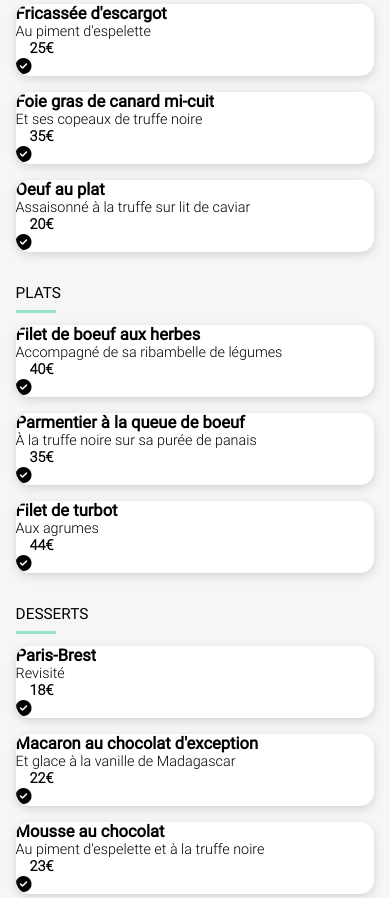
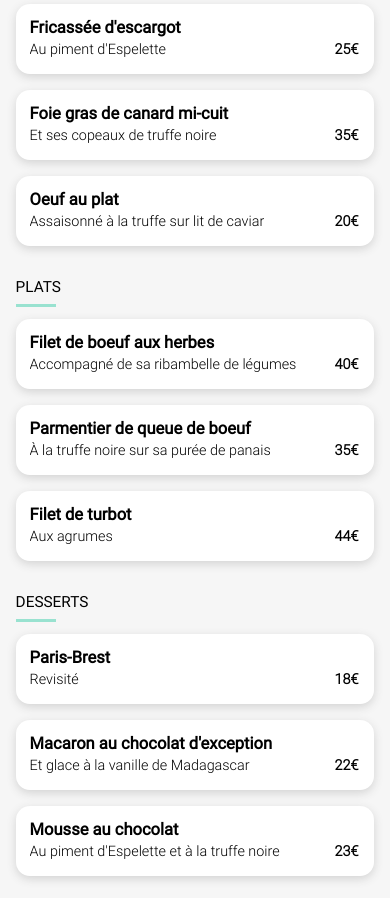
Before and after one commit to yann-lcrx/YannickLacroix_3_08032021, a website: page la-palette-du-gout.html in a window 390 px wide. Shown: the part 414-1312 px from the top of the page. Drawn offline with Linux system fonts and the light colour scheme; a web font is replaced by a local one.

Commit message:
Refonte HTML menus, coche, coeurs responsives

```diff
--- a/components/_hearts.scss
+++ b/components/_hearts.scss
@@ -1,13 +1,19 @@
 $hrt-size:24px;
+/*for wider resolutions*/
+$hrt-size-lrg: $hrt-size+3px;
 $hrt-fill-dur:350ms;
 
 .heart{
-    height: $hrt-size;
+    height: 1px + $hrt-size;
     align-self: center;
     font-size:$hrt-size;
     overflow: hidden;
     position:relative;
     z-index: 4;
+    @include wider-screens{
+        height: 1px + $hrt-size-lrg;
+        font-size: $hrt-size-lrg;
+    }
     i{
         display: inline-block;
         position: relative;
@@ -17,6 +23,10 @@ $hrt-fill-dur:350ms;
         z-index: 3;
         color: black;
         opacity: 1;
+        @include wider-screens{
+            left:33px;
+        }
+
         &--full{
         background: -webkit-linear-gradient(90deg, $col-secondary, $col-primary 90%);
         -webkit-background-clip: text;
--- a/la-palette-du-gout.html
+++ b/la-palette-du-gout.html
@@ -14,7 +14,9 @@
             <div>
                 <p><img src="images/logo/ohmyfood@2x.svg" alt="logo ohmyfood"></p>
             </div>
+            <a href='index.html'>
                 <i class="fas fa-arrow-left"></i>
+            </a>
         </header>
         <section class="menu">
             <img src="images/restaurants/jay-wennington-N_Y88TWmGwA-unsplash.jpg" alt="Photo de restaurant">
@@ -30,44 +32,44 @@
                     <h2>Entrées</h2>
                     <div></div>
                     <div class="menu__section">
-                        <div class="menu__box menu__box--1">
-                            <a href='#'>
+                        <a href='#' class="menu__box menu__box--1">
+                            <div class="menu__meal">
                                 <p><strong>Fricassée d'escargot</strong></p>
-                                <div>
-                                    <p>Au piment d'espelette</p>
-                                    <p class="menu__price">25€</p>
+                                <div class="menu__meal__info">
+                                    <p>Au piment d'Espelette</p>
+                                    <p>25€</p>
                                 </div>
-                                <div>
-                                    <i class="fas fa-check-circle"></i>
+                            </div>
+                            <div class="check">
+                                <i class="fas fa-check-circle check__circle"></i>
                             </div>
                         </a>
+
+                        <a href='#' class="menu__box menu__box--2">
+                            <div class="menu__meal">
+                                <p><strong>Foie gras de canard mi-cuit</strong></p>
+                                <div class="menu__meal__info">
+                                    <p>Et ses copeaux de truffe noire</p>
+                                    <p>35€</p>
                                 </div>
-
-                        <div class="menu__box menu__box--2">
-                            <a href='#'>
-                                <p><strong>Foie gras de canard mi-cuit</strong></p>
-                                <div>
-                                    <p>Et ses copeaux de truffe noire</p>
-                                    <p class="menu__price">35€</p>
                             </div>
-                                <div>
-                                    <i class="fas fa-check-circle"></i>
+                            <div class="check">
+                                <i class="fas fa-check-circle check__circle"></i>
                             </div>
                         </a>
+
+                        <a href='#' class="menu__box menu__box--3">
+                            <div class="menu__meal">
+                                <p><strong>Oeuf au plat</strong></p>
+                                <div class="menu__meal__info">
+                                    <p>Assaisonné à la truffe sur lit de caviar</p>
+                                    <p>20€</p>
                                 </div>
-
-                        <div class="menu__box menu__box--3">
-                            <a href='#'>
-                                <p><strong>Oeuf au plat</strong></p>
-                                <div>
-                                    <p>Assaisonné à la truffe sur lit de caviar</p>
-                                    <p class="menu__price">20€</p>
                             </div>
-                                <div>
-                                    <i class="fas fa-check-circle"></i>
+                            <div class="check">
+                                <i class="fas fa-check-circle check__circle"></i>
                             </div>
                         </a>
-                        </div>
                     </div>
                 </section>
 
@@ -75,42 +77,42 @@
                     <h2>Plats</h2>
                     <div></div>
                     <div class="menu__section">
-                        <div class="menu__box menu__box--4">
-                            <a href='#'>
+                        <a href='#' class="menu__box menu__box--4">
+                            <div class="menu__meal">
                                 <p><strong>Filet de boeuf aux herbes</strong></p>
-                                <div>
+                                <div class="menu__meal__info">
                                     <p>Accompagné de sa ribambelle de légumes</p>
-                                    <p class="menu__price">40€</p>
+                                    <p>40€</p>
                                 </div>
-                                <div>
-                                    <i class="fas fa-check-circle"></i>
+                            </div>
+                            <div class="check">
+                                <i class="fas fa-check-circle check__circle"></i>
                             </div>
                         </a>
+                        <a href='#' class="menu__box menu__box--5">
+                            <div class="menu__meal">
+                                <p><strong>Parmentier de queue de boeuf</strong></p>
+                                <div class="menu__meal__info">
+                                    <p>À la truffe noire sur sa purée de panais</p>
+                                    <p>35€</p>
                                 </div>
-                        <div class="menu__box menu__box--5">
-                            <a href='#'>
-                                <p><strong>Parmentier à la queue de boeuf</strong></p>
-                                <div>
-                                    <p>À la truffe noire sur sa purée de panais</p>
-                                    <p class="menu__price">35€</p>
                             </div>
-                                <div>
-                                    <i class="fas fa-check-circle"></i>
+                            <div class="check">
+                                <i class="fas fa-check-circle check__circle"></i>
                             </div>
                         </a>
+                        <a href='#' class="menu__box menu__box--6">
+                            <div class="menu__meal">
+                                <p><strong>Filet de turbot</strong></p>
+                                <div class="menu__meal__info">
+                                    <p>Aux agrumes</p>
+                                    <p>44€</p>
                                 </div>
-                        <div class="menu__box menu__box--6">
-                            <a href='#'>
-                                <p><strong>Filet de turbot</strong></p>
-                                <div>
-                                    <p>Aux agrumes</p>
-                                    <p class="menu__price">44€</p>
                             </div>
-                                <div>
-                                    <i class="fas fa-check-circle"></i>
+                            <div class="check">
+                                <i class="fas fa-check-circle check__circle"></i>
                             </div>
                         </a>
-                        </div>
                     </div>
                 </section>
 
@@ -118,41 +120,42 @@
                     <h2>Desserts</h2>
                     <div></div>
                     <div class="menu__section">
-                        <div class="menu__box menu__box--7">
-                            <a href='#'>
+                        <a href='#' class="menu__box menu__box--7">
+                            <div class="menu__meal">
                                 <p><strong>Paris-Brest</strong></p>
-                                <div>
+                                <div class="menu__meal__info">
                                     <p>Revisité</p>
-                                    <p class="menu__price">18€</p>
+                                    <p>18€</p>
                                 </div>
-                                <div>
-                                    <i class="fas fa-check-circle"></i>
+                            </div>
+                            <div class="check">
+                                <i class="fas fa-check-circle check__circle"></i>
                             </div>
                         </a>
-                        </div>
-                        <div class="menu__box menu__box--8">
-                            <a href='#'>
-                                <p><strong>Macaron au chocolat d'exception</strong></p>
-                                <div>
+                        <a href='#' class="menu__box menu__box--8">
+                            <div class="menu__meal">
+                                <p><strong>Macaron au chocolat d'exception </strong></p>
+                                <div class="menu__meal__info">
                                     <p>Et glace à la vanille de Madagascar</p>
-                                    <p class="menu__price">22€</p>
-                                </div>
-                                <div>
-                                    <i class="fas fa-check-circle"></i>
+                                    <p>22€</p>
                                 </div>
                             </div>
-                        <div class="menu__box menu__box--9">
-                            <a href='#'>
-                                <p><strong>Mousse au chocolat</strong></p>
-                                <div>
-                                    <p>Au piment d'espelette et à la truffe noire</p>
-                                    <p class="menu__price">23€</p>
-                                </div>
-                                <div>
-                                    <i class="fas fa-check-circle"></i>
+                            <div class="check">
+                                <i class="fas fa-check-circle check__circle"></i>
                             </div>
                         </a>
+                        <a href='#' class="menu__box menu__box--9">
+                            <div class="menu__meal">
+                                <p><strong>Mousse au chocolat</strong></p>
+                                <div class="menu__meal__info">
+                                    <p>Au piment d'Espelette et à la truffe noire</p>
+                                    <p>23€</p>
                                 </div>
+                            </div>
+                            <div class="check">
+                                <i class="fas fa-check-circle check__circle"></i>
+                            </div>
+                        </a>
                     </div>
                 </section>
             </div>
--- a/pages/_menu.scss
+++ b/pages/_menu.scss
@@ -24,6 +24,7 @@
         @include desktop-only{
             display: flex;
             flex-flow: row nowrap;
+            justify-content: space-between;
         }
         section{
             margin-bottom: $msr-standard;
@@ -31,6 +32,7 @@
                 padding: 16px;
                 margin: unset;
                 border-radius: $rds-intermediate;
+                min-width: 31%;
             }
         }
     }
@@ -39,12 +41,12 @@
             display: flex;
             flex-wrap: wrap;
         }
-            & div:first-child{
+            & a:first-child{
                 @include tablet-only{
                     margin-right: $msr-small;
                 }
             }
-            & div:nth-child(3):not(:last-child){
+            & a:nth-child(3):not(:last-child){
                 @include tablet-only{
                     margin-right: $msr-small;
                 }
@@ -72,7 +74,7 @@
     }
     .heart{
         align-self: center;
-        padding-right: 6%;
+        padding-right: 8%;
     }
     h2{
         text-transform: uppercase;
@@ -118,19 +120,31 @@
         a{
             &:hover{
                 .check{
-                    transform: scaleX(1);
-                    transition: transform 400ms;
-                    transform-origin: right;
+                    margin-right: 0px;
+                    transition: margin-right 400ms;
+
+                    &__circle{
+                        transform: translateX(0px) rotate(360deg);
+                        transition: transform 500ms
+                    }
                 }
-                .check__circle{
-                    transform: rotate(360deg);
-                    transition: transform 400ms;
+            }
+            &:not(:hover){
+                .check{
+                    margin-right: $mrg-check;
+                    transition: margin-right 500ms;
+
+                    &__circle{
+                        transform: translateX(-20px) rotate(0deg);
+                        transition: transform 500ms;
+                    }
                 }
             }
         }
     &__meal{
         overflow: hidden;
         padding: $pdn-intermediate;
+        flex: 1;
         &__info{
         display:flex;
         justify-content: space-between;
@@ -151,13 +165,14 @@
 }
 
 .check{
-    transform: scaleX(0);
+    margin-right: $mrg-check;
     display:flex;
     justify-content: center;
     background-color: $col-tertiary;
     height: 70px;
     width: $chk-width;
-    i{
+    &__circle{
+        transform: translateX(-20px) rotate(0deg);
         align-self: center;
         color: white;
         font-size:21px;
--- a/utils/_variables.scss
+++ b/utils/_variables.scss
@@ -17,6 +17,8 @@ $msr-xl:64px;
 $msr-xxl:80px;
 $msr-max:104px;
 
+$mrg-check: -64px;
+
 $rds-tiny:2px;
 $rds-intermediate: 16px;
 $rds-btn:32px;
```
Also changed, not shown: a-la-francaise.html (+74 -72 lines), la-note-enchantee.html (+73 -72 lines), le-delice-des-sens.html (+74 -72 lines), style.css, 1 other file. Lines whose indentation alone changed are shown as unchanged.
